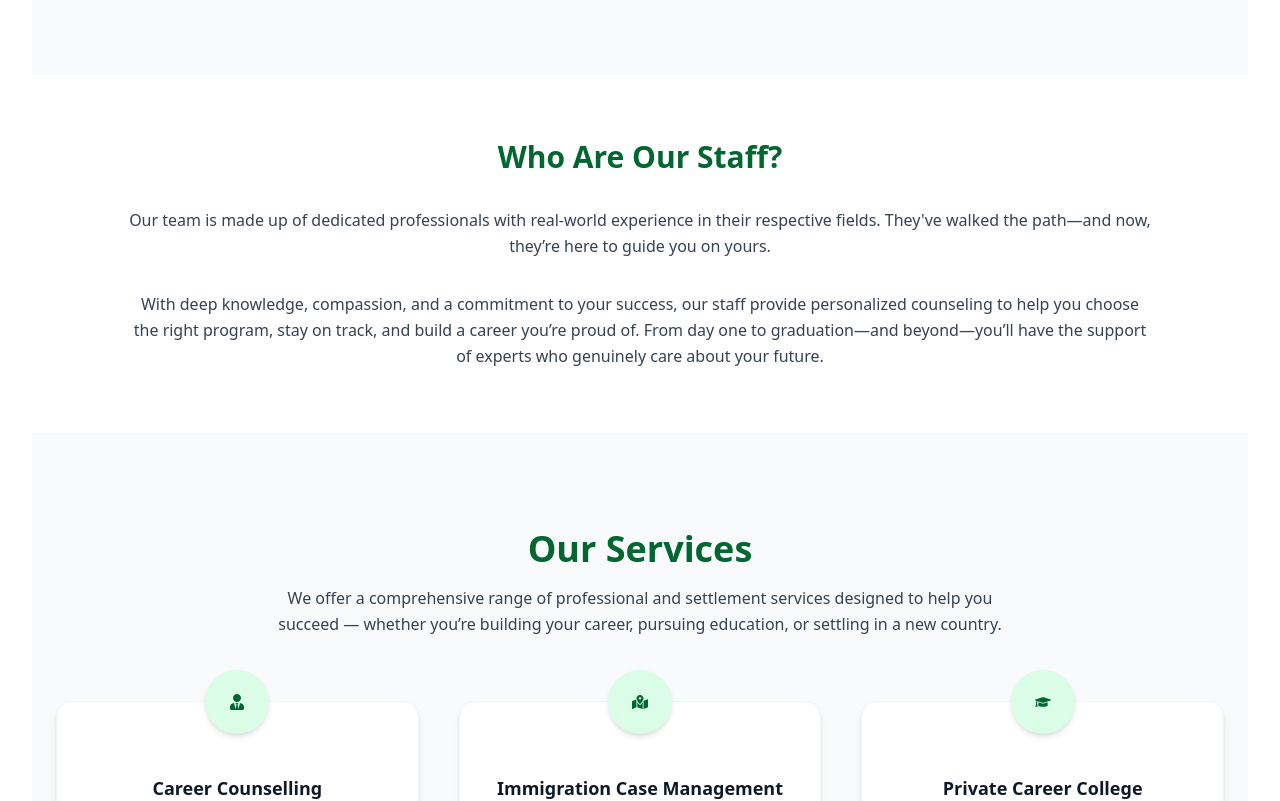
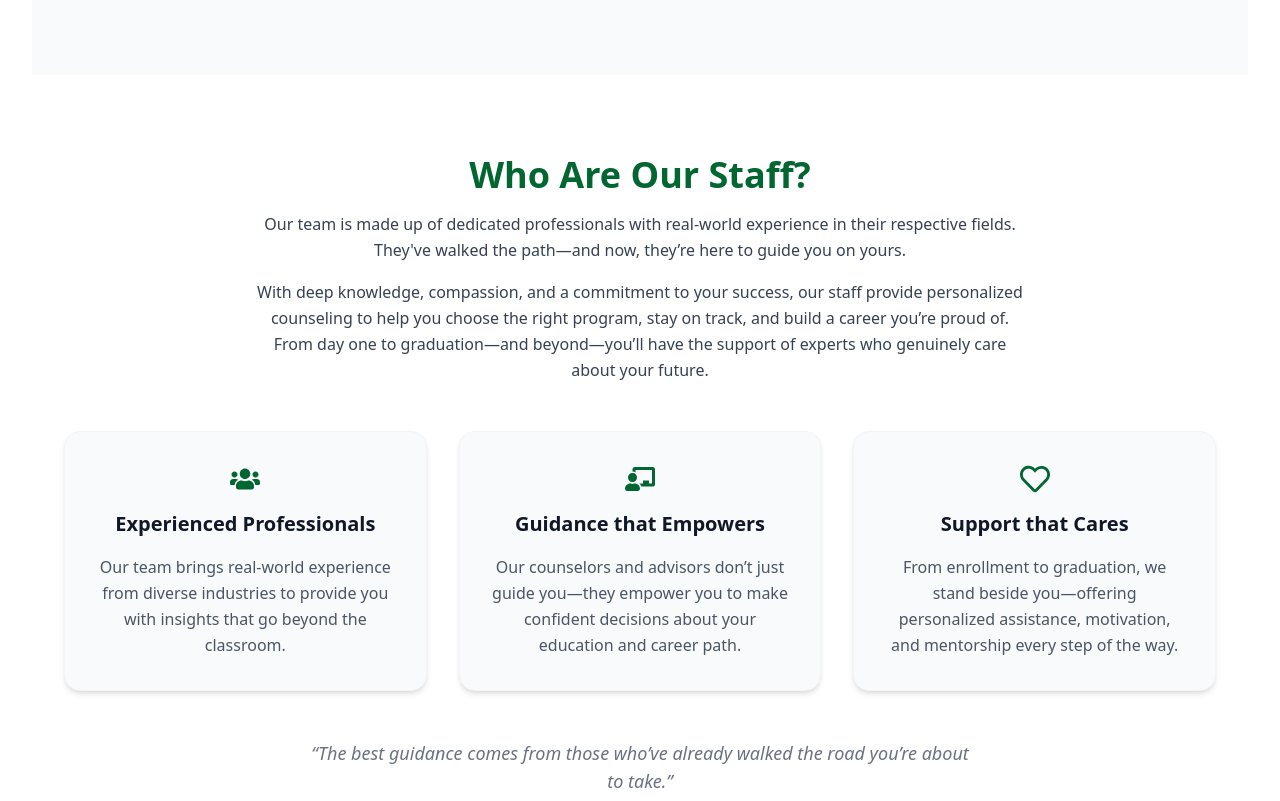
Before and after one commit to sarniraula/smart-solution, a React (Vite) app: page / in a window 1280 px wide. Shown: the part 1680-2481 px from the top of the page. Built offline with nearby package versions, Linux system fonts and the light colour scheme.

Commit message:
Staff Section modification

```diff
--- a/src/sections/Staff.jsx
+++ b/src/sections/Staff.jsx
@@ -1,14 +1,86 @@
+import { motion } from "framer-motion";
+import { FaUsers, FaChalkboardTeacher, FaRegHeart } from "react-icons/fa";
+
 export default function Staff() {
+  const highlights = [
+    {
+      icon: <FaUsers className="text-green-800 text-3xl" />,
+      title: "Experienced Professionals",
+      desc: "Our team brings real-world experience from diverse industries to provide you with insights that go beyond the classroom.",
+    },
+    {
+      icon: <FaChalkboardTeacher className="text-green-800 text-3xl" />,
+      title: "Guidance that Empowers",
+      desc: "Our counselors and advisors don’t just guide you—they empower you to make confident decisions about your education and career path.",
+    },
+    {
+      icon: <FaRegHeart className="text-green-800 text-3xl" />,
+      title: "Support that Cares",
+      desc: "From enrollment to graduation, we stand beside you—offering personalized assistance, motivation, and mentorship every step of the way.",
+    },
+  ];
+
   return (
-    <section id="staff" className="bg-white py-16 px-6">
-      <div className="max-w-5xl mx-auto space-y-8">
-        <h2 className="text-3xl font-bold text-green-800">Who Are Our Staff?</h2>
-        <p className="text-gray-700 leading-relaxed">
-          Our team is made up of dedicated professionals with real-world experience in their respective fields. They've walked the path—and now, they’re here to guide you on yours.
-        </p>
-        <p className="text-gray-700 leading-relaxed">
-          With deep knowledge, compassion, and a commitment to your success, our staff provide personalized counseling to help you choose the right program, stay on track, and build a career you’re proud of. From day one to graduation—and beyond—you’ll have the support of experts who genuinely care about your future.
-        </p>
+    <section id="staff" className="bg-white py-20 px-6 overflow-hidden">
+      <div className="max-w-6xl mx-auto space-y-12">
+
+        {/* Heading */}
+        <motion.div
+          className="text-center"
+          initial={{ opacity: 0, y: 30 }}
+          whileInView={{ opacity: 1, y: 0 }}
+          transition={{ duration: 0.8 }}
+          viewport={{ once: true }}
+        >
+          <h2 className="text-4xl font-bold text-green-800 mb-4">
+            Who Are Our Staff?
+          </h2>
+          <p className="text-gray-700 max-w-3xl mx-auto leading-relaxed">
+            Our team is made up of dedicated professionals with real-world experience in their respective fields.
+            They've walked the path—and now, they’re here to guide you on yours.
+          </p>
+          <p className="text-gray-700 max-w-3xl mx-auto mt-4 leading-relaxed">
+            With deep knowledge, compassion, and a commitment to your success, our staff provide personalized counseling
+            to help you choose the right program, stay on track, and build a career you’re proud of.
+            From day one to graduation—and beyond—you’ll have the support of experts who genuinely care about your future.
+          </p>
+        </motion.div>
+
+        {/* Highlights */}
+        <div className="grid md:grid-cols-3 gap-8">
+          {highlights.map((item, index) => (
+            <motion.div
+              key={index}
+              className="bg-gray-50 rounded-2xl p-8 shadow-md hover:shadow-xl hover:-translate-y-1 transition-all duration-500 border border-gray-100 flex flex-col items-center text-center space-y-4"
+              initial={{ opacity: 0, y: 40 }}
+              whileInView={{ opacity: 1, y: 0 }}
+              transition={{ duration: 0.7, delay: index * 0.2 }}
+              viewport={{ once: true }}
+            >
+              <motion.div
+                whileHover={{ scale: 1.15, rotate: 5 }}
+                transition={{ type: "spring", stiffness: 250 }}
+              >
+                {item.icon}
+              </motion.div>
+              <h3 className="text-xl font-semibold text-gray-900">{item.title}</h3>
+              <p className="text-gray-600 leading-relaxed">{item.desc}</p>
+            </motion.div>
+          ))}
+        </div>
+
+        {/* Optional Subtle Quote */}
+        <motion.div
+          className="text-center mt-10"
+          initial={{ opacity: 0 }}
+          whileInView={{ opacity: 1 }}
+          transition={{ duration: 1, delay: 0.3 }}
+          viewport={{ once: true }}
+        >
+          <blockquote className="text-gray-500 italic text-lg max-w-2xl mx-auto">
+            “The best guidance comes from those who’ve already walked the road you’re about to take.”
+          </blockquote>
+        </motion.div>
       </div>
     </section>
   );
```
